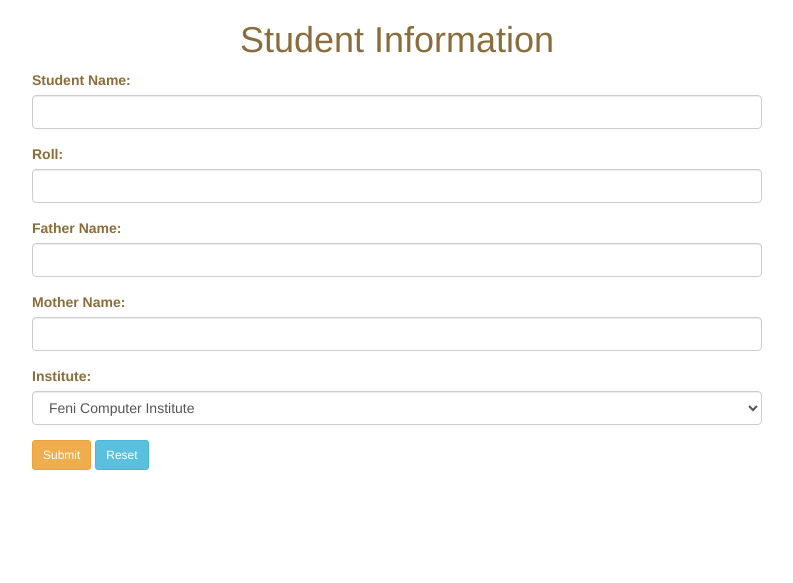
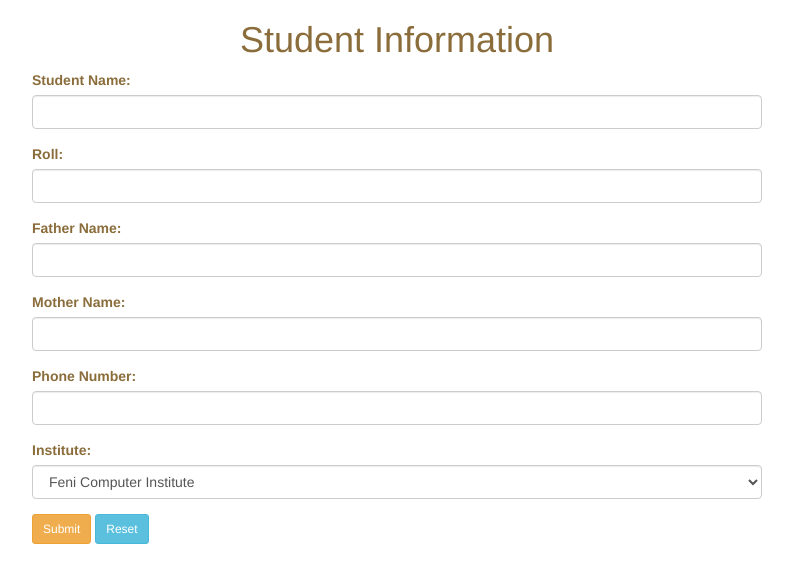
Before and after one commit to Shawon325/Laravel_Crud, a Laravel app: page /student in a window 1280 px wide. Shown: the top 583 px of the page, without its empty margins (243-1036 px from the left). Run offline with Laravel 8, Linux system fonts and the light colour scheme.

Commit message:
Student Information from

```diff
--- a/resources/views/student.blade.php
+++ b/resources/views/student.blade.php
@@ -35,6 +35,10 @@
                     <input type="text" class="form-control mother_name" name="mother_name">
                 </div>
                 <div class="form-group">
+                    <label>Phone Number:</label>
+                    <input type="number" class="form-control phone_number" name="phone_number">
+                </div>
+                <div class="form-group">
                     <label>Institute:</label>
                     <select class="form-control institute" name="institute">
                     	<option value="Feni Computer Institute">Feni Computer Institute</option>
```
